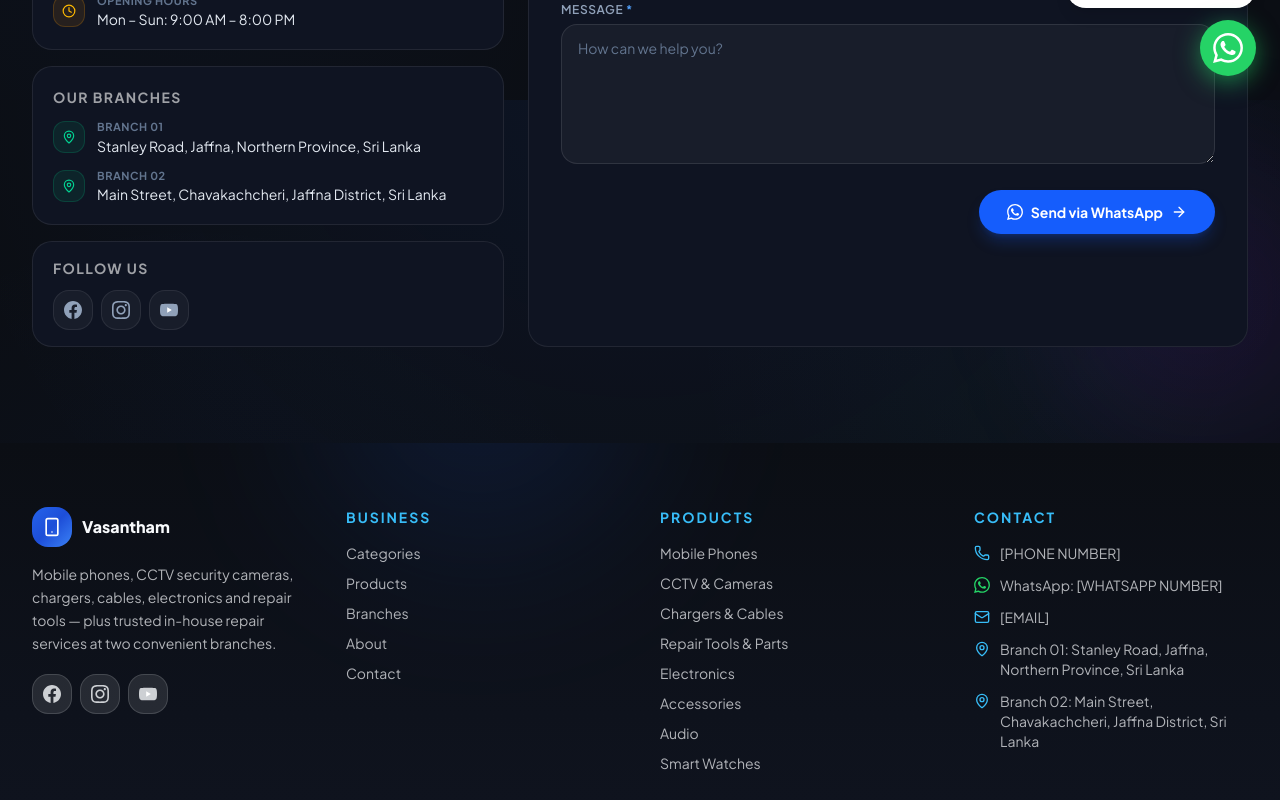
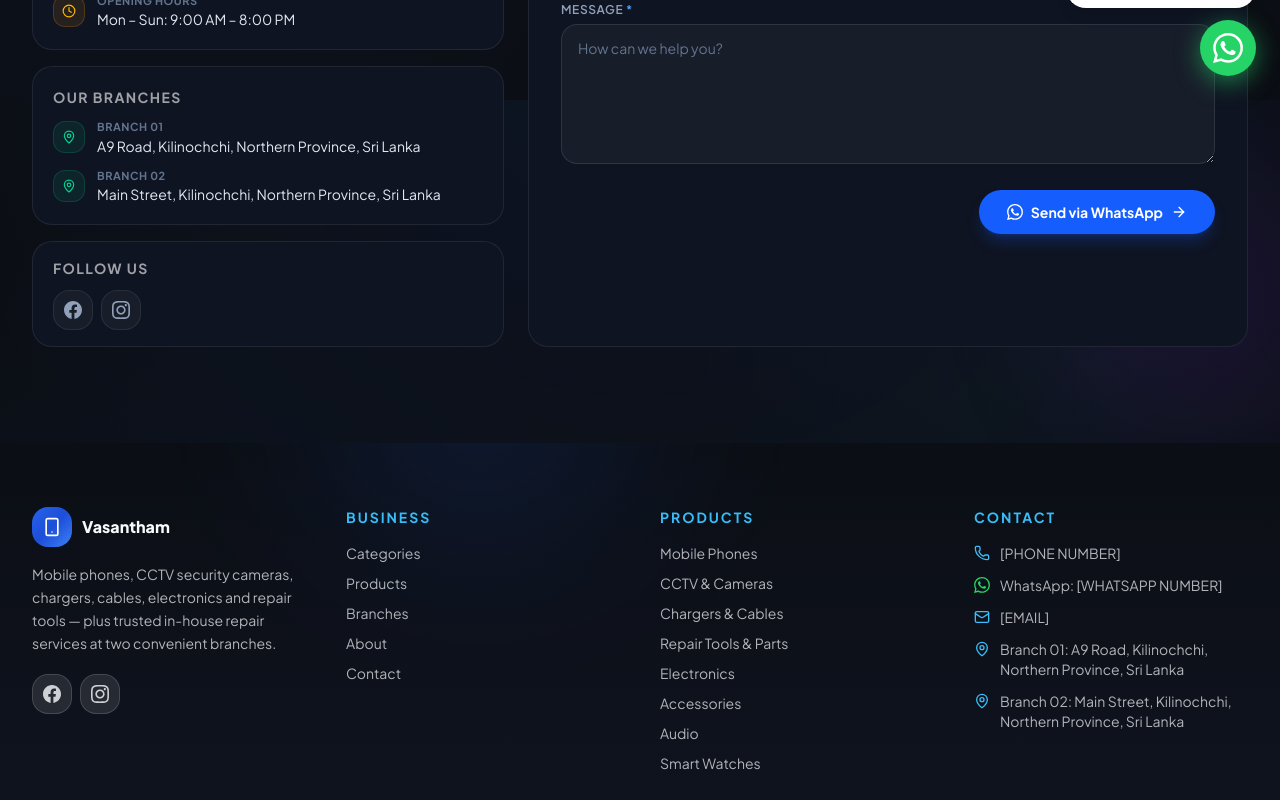
Before and after one commit to VTN02/Mobile, a React (Vite) app: page /contact in a window 1280 px wide. Shown: the part 700-1500 px from the top of the page. Built offline with nearby package versions, Linux system fonts and the light colour scheme.

Commit message:
Remove YouTube social media icon and update both branch locations to Kilinochchi

```diff
--- a/src/components/ContactSection.tsx
+++ b/src/components/ContactSection.tsx
@@ -74,12 +74,6 @@ export function ContactSection() {
       Icon: InstagramIcon,
       label: "Instagram",
       hover: "hover:border-rose-500/40 hover:bg-rose-500/10 hover:text-rose-400",
-    },
-    {
-      href: site.socials.youtube,
-      Icon: YouTubeIcon,
-      label: "YouTube",
-      hover: "hover:border-red-600/40 hover:bg-red-600/10 hover:text-red-500",
     },
   ];
 
--- a/src/components/Footer.tsx
+++ b/src/components/Footer.tsx
@@ -50,12 +50,6 @@ export function Footer() {
                   Icon: InstagramIcon,
                   label: "Instagram",
                   hoverClass: "hover:border-rose-500/50 hover:bg-rose-500/15 hover:text-rose-400",
-                },
-                {
-                  href: site.socials.youtube,
-                  Icon: YouTubeIcon,
-                  label: "YouTube",
-                  hoverClass: "hover:border-red-600/50 hover:bg-red-600/15 hover:text-red-500",
                 },
               ].map(({ href, Icon, label, hoverClass }) => (
                 <a
--- a/src/config/site.ts
+++ b/src/config/site.ts
@@ -15,7 +15,6 @@ export const site = {
   socials: {
     facebook: "#",
     instagram: "#",
-    youtube: "#",
     tiktok: "#",
   },
 } as const;
--- a/src/data/branches.ts
+++ b/src/data/branches.ts
@@ -18,25 +18,25 @@ export const branches: Branch[] = [
   {
     id: "branch-01",
     label: "Branch 01",
-    name: "Vasantham Mobile – Jaffna Main",
-    address: "Stanley Road, Jaffna, Northern Province, Sri Lanka",
-    phone: "+94 21 222 3456",
+    name: "Vasantham Mobile – Kilinochchi Main",
+    address: "A9 Road, Kilinochchi, Northern Province, Sri Lanka",
+    phone: "+94 21 228 3456",
     hours: "Mon – Sun: 9:00 AM – 8:00 PM",
-    mapsUrl: "https://www.google.com/maps/search/Stanley+Road,+Jaffna,+Sri+Lanka",
+    mapsUrl: "https://www.google.com/maps/search/A9+Road,+Kilinochchi,+Sri+Lanka",
     mapsEmbedUrl:
-      "https://www.google.com/maps/embed?pb=!1m18!1m12!1m3!1d3930.123456789!2d80.0121!3d9.6615!2m3!1f0!2f0!3f0!3m2!1i1024!2i768!4f13.1!3m3!1m2!1s0x3afe535c8d0c0001%3A0x0!2sStanley+Rd%2C+Jaffna!5e0!3m2!1sen!2slk!4v1234567890",
-    area: "Jaffna",
+      "https://www.google.com/maps/embed?pb=!1m18!1m12!1m3!1d3937.123456789!2d80.3982!3d9.3985!2m3!1f0!2f0!3f0!3m2!1i1024!2i768!4f13.1!3m3!1m2!1s0x3afe4b8d0c0001%3A0x0!2sKilinochchi!5e0!3m2!1sen!2slk!4v1234567890",
+    area: "Kilinochchi",
   },
   {
     id: "branch-02",
     label: "Branch 02",
-    name: "Vasantham Mobile – Chavakachcheri",
-    address: "Main Street, Chavakachcheri, Jaffna District, Sri Lanka",
-    phone: "+94 21 226 7890",
+    name: "Vasantham Mobile – Kilinochchi Town",
+    address: "Main Street, Kilinochchi, Northern Province, Sri Lanka",
+    phone: "+94 21 228 7890",
     hours: "Mon – Sun: 9:00 AM – 8:00 PM",
-    mapsUrl: "https://www.google.com/maps/search/Main+Street,+Chavakachcheri,+Sri+Lanka",
+    mapsUrl: "https://www.google.com/maps/search/Main+Street,+Kilinochchi,+Sri+Lanka",
     mapsEmbedUrl:
-      "https://www.google.com/maps/embed?pb=!1m18!1m12!1m3!1d3928.987654321!2d80.1732!3d9.6503!2m3!1f0!2f0!3f0!3m2!1i1024!2i768!4f13.1!3m3!1m2!1s0x3afe521234560001%3A0x0!2sMain+St%2C+Chavakachcheri!5e0!3m2!1sen!2slk!4v1234567891",
-    area: "Chavakachcheri",
+      "https://www.google.com/maps/embed?pb=!1m18!1m12!1m3!1d3937.234567891!2d80.4012!3d9.3950!2m3!1f0!2f0!3f0!3m2!1i1024!2i768!4f13.1!3m3!1m2!1s0x3afe4b9234560001%3A0x0!2sKilinochchi+Town!5e0!3m2!1sen!2slk!4v1234567891",
+    area: "Kilinochchi",
   },
 ];
```
